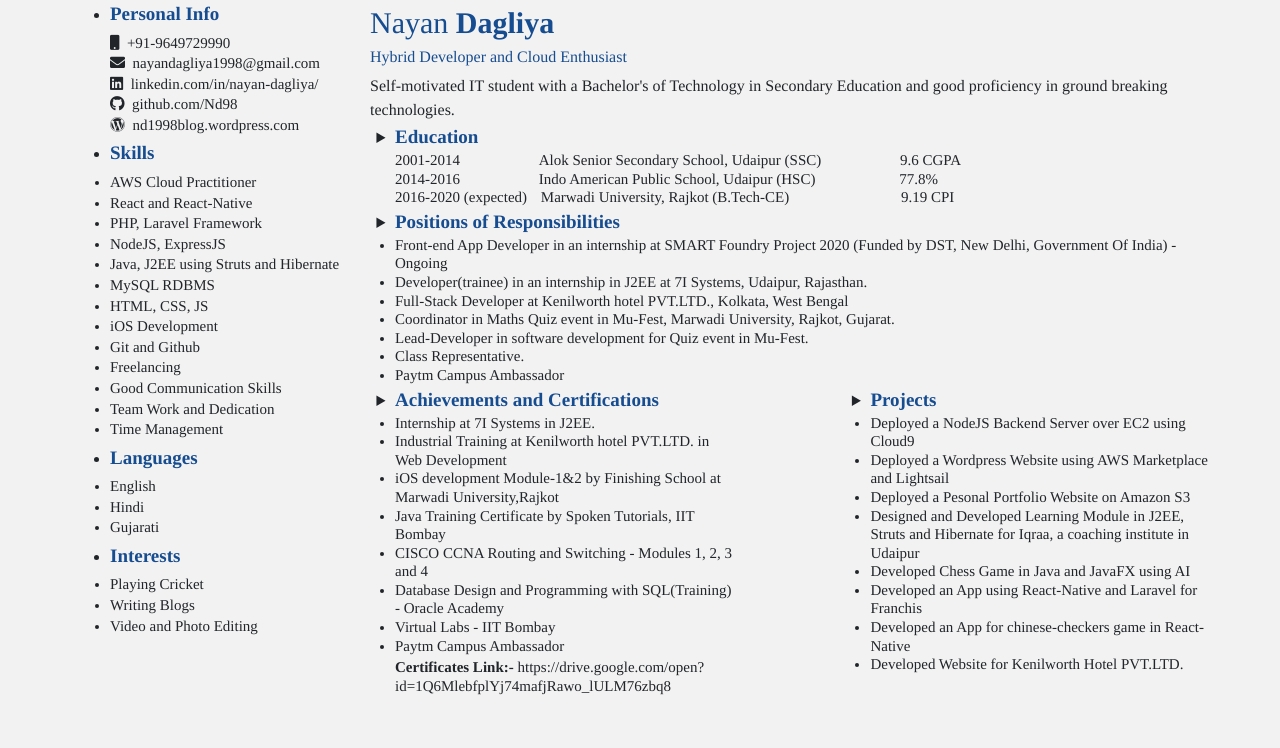
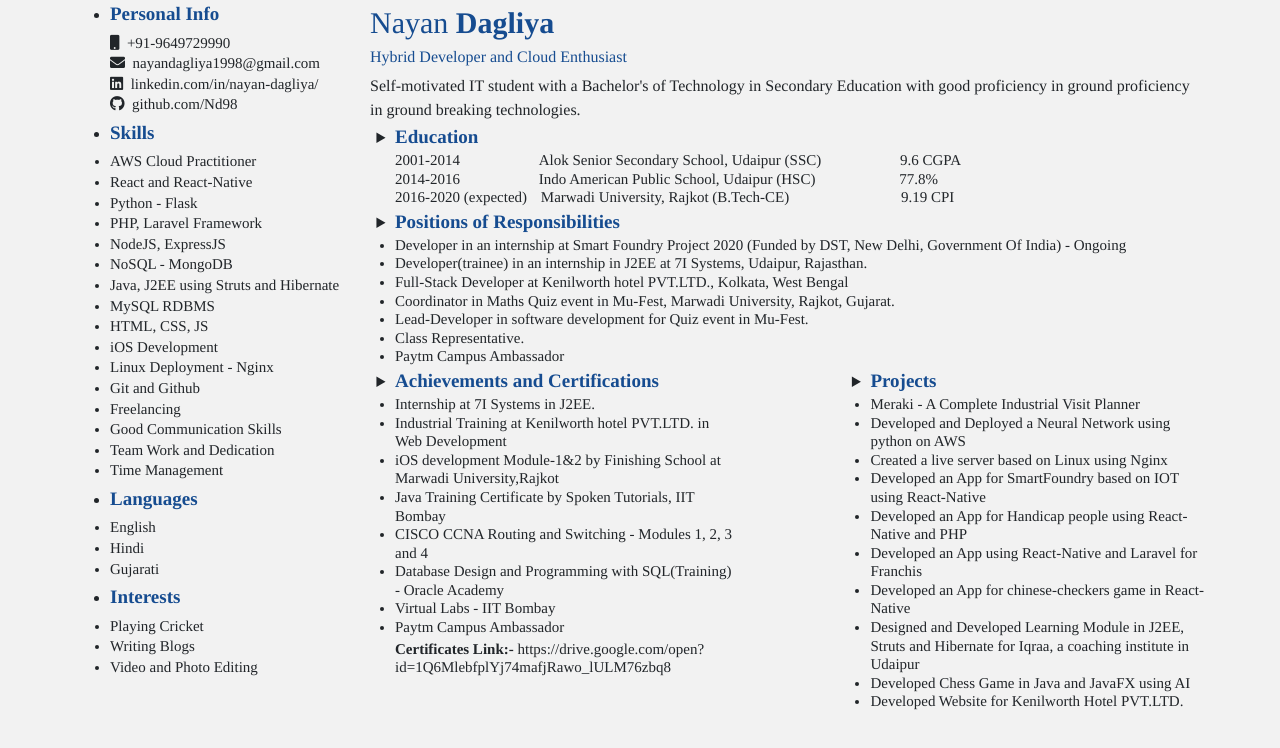
Before and after one commit to Nd98/Resume, a plain HTML site: page index.html in a window 1280 px wide. Drawn offline with nearby package versions, Linux system fonts and the light colour scheme.

Commit message:
added more details

```diff
--- a/index.html
+++ b/index.html
@@ -1,13 +1,18 @@
 <!DOCTYPE html>
 <html lang="en">
+
 <head>
     <meta charset="UTF-8">
     <meta name="viewport" content="width=device-width, initial-scale=1.0">
     <meta http-equiv="X-UA-Compatible" content="ie=edge">
     <title>Resume - Nayan Dagliya</title>
-    <link rel="stylesheet" href="https://stackpath.bootstrapcdn.com/bootstrap/4.3.1/css/bootstrap.min.css" integrity="sha384-ggOyR0iXCbMQv3Xipma34MD+dH/1fQ784/j6cY/iJTQUOhcWr7x9JvoRxT2MZw1T" crossorigin="anonymous">
-    <script src="https://stackpath.bootstrapcdn.com/bootstrap/4.3.1/js/bootstrap.min.js" integrity="sha384-JjSmVgyd0p3pXB1rRibZUAYoIIy6OrQ6VrjIEaFf/nJGzIxFDsf4x0xIM+B07jRM" crossorigin="anonymous"></script>
-    <link rel="stylesheet" href="https://use.fontawesome.com/releases/v5.4.2/css/all.css" integrity="sha384-/rXc/GQVaYpyDdyxK+ecHPVYJSN9bmVFBvjA/9eOB+pb3F2w2N6fc5qB9Ew5yIns" crossorigin="anonymous">
+    <link rel="stylesheet" href="https://stackpath.bootstrapcdn.com/bootstrap/4.3.1/css/bootstrap.min.css"
+        integrity="sha384-ggOyR0iXCbMQv3Xipma34MD+dH/1fQ784/j6cY/iJTQUOhcWr7x9JvoRxT2MZw1T" crossorigin="anonymous">
+    <script src="https://stackpath.bootstrapcdn.com/bootstrap/4.3.1/js/bootstrap.min.js"
+        integrity="sha384-JjSmVgyd0p3pXB1rRibZUAYoIIy6OrQ6VrjIEaFf/nJGzIxFDsf4x0xIM+B07jRM"
+        crossorigin="anonymous"></script>
+    <link rel="stylesheet" href="https://use.fontawesome.com/releases/v5.4.2/css/all.css"
+        integrity="sha384-/rXc/GQVaYpyDdyxK+ecHPVYJSN9bmVFBvjA/9eOB+pb3F2w2N6fc5qB9Ew5yIns" crossorigin="anonymous">
     <link href="new_resume.css" rel="stylesheet" type="text/css">
 </head>
 
@@ -22,11 +27,14 @@
                             Personal Info
                         </div>
                         <div class="list-content">
-                            <div class="row" style="display:block;margin-bottom: 2px"><i class="fas fa-mobile"></i> &nbsp;+91-9649729990</div>
-                            <div class="row" style="display:block;margin-bottom: 2px"><i class="fas fa-envelope"></i> &nbsp;nayandagliya1998@gmail.com</div>
-                            <div class="row" style="display:block;margin-bottom: 2px"><i class="fab fa-linkedin"></i> &nbsp;linkedin.com/in/nayan-dagliya/</div>
-                            <div class="row" style="display:block;margin-bottom: 2px"><i class="fab fa-github"></i> &nbsp;github.com/Nd98</div>
-                            <div class="row" style="display:block;margin-bottom: 2px"><i class="fab fa-wordpress"></i> &nbsp;nd1998blog.wordpress.com</div>
+                            <div class="row" style="display:block;margin-bottom: 2px"><i class="fas fa-mobile"></i>
+                                &nbsp;+91-9649729990</div>
+                            <div class="row" style="display:block;margin-bottom: 2px"><i class="fas fa-envelope"></i>
+                                &nbsp;nayandagliya1998@gmail.com</div>
+                            <div class="row" style="display:block;margin-bottom: 2px"><i class="fab fa-linkedin"></i>
+                                &nbsp;linkedin.com/in/nayan-dagliya/</div>
+                            <div class="row" style="display:block;margin-bottom: 2px"><i class="fab fa-github"></i>
+                                &nbsp;github.com/Nd98</div>
                         </div>
                     </li>
                     <li class="col-lg-12">
@@ -60,6 +68,18 @@
                             </div>
                             <div class="row" style="display:block">
                                 <div class="skill-name">
+                                    Python - Flask
+                                </div>
+                                <!-- <div class="skill-level">
+                                        <input type="checkbox" class="option-input checkbox" checked />
+                                        <input type="checkbox" class="option-input checkbox" checked />
+                                        <input type="checkbox" class="option-input checkbox" checked />
+                                        <input type="checkbox" class="option-input checkbox" />
+                                        <input type="checkbox" class="option-input checkbox" />
+                                    </div> -->
+                            </div>
+                            <div class="row" style="display:block">
+                                <div class="skill-name">
                                     PHP, Laravel Framework
                                 </div>
                                 <!-- <div class="skill-level">
@@ -79,6 +99,18 @@
                                         <input type="checkbox" class="option-input checkbox" checked />
                                         <input type="checkbox" class="option-input checkbox" checked />
                                         <input type="checkbox" class="option-input checkbox" />
+                                        <input type="checkbox" class="option-input checkbox" />
+                                    </div> -->
+                            </div>
+                            <div class="row" style="display:block">
+                                <div class="skill-name">
+                                    NoSQL - MongoDB
+                                </div>
+                                <!-- <div class="skill-level">
+                                            <input type="checkbox" class="option-input checkbox" checked />
+                                            <input type="checkbox" class="option-input checkbox" checked />
+                                            <input type="checkbox" class="option-input checkbox" checked />
+                                            <input type="checkbox" class="option-input checkbox" checked />
                                             <input type="checkbox" class="option-input checkbox" />
                                         </div> -->
                             </div>
@@ -121,6 +153,18 @@
                             <div class="row" style="display:block">
                                 <div class="skill-name">
                                     iOS Development
+                                </div>
+                                <!-- <div class="skill-level">
+                                            <input type="checkbox" class="option-input checkbox" checked />
+                                            <input type="checkbox" class="option-input checkbox" checked />
+                                            <input type="checkbox" class="option-input checkbox" checked />
+                                            <input type="checkbox" class="option-input checkbox" />
+                                            <input type="checkbox" class="option-input checkbox" />
+                                        </div> -->
+                            </div>
+                            <div class="row" style="display:block">
+                                <div class="skill-name">
+                                    Linux Deployment - Nginx
                                 </div>
                                 <!-- <div class="skill-level">
                                             <input type="checkbox" class="option-input checkbox" checked />
@@ -222,12 +266,10 @@
                     <div class="name-content">
                         Hybrid Developer and Cloud Enthusiast
                     </div>
-                    <!-- <div class="about">
-                        A self motivated IT student with a good proficiency in JavaScript, React, React-Native, developing APIs using Laravel, strong skills and ability in writing clean and efficient code, as well as executing and implementing standard software architectures such as MVC.
-                    </div> -->
                     <div class="about">
-                        Self-motivated IT student with a Bachelor's of Technology in Secondary Education and good proficiency in ground breaking technologies.
-                    </div>
+                        Self-motivated IT student with a Bachelor's of Technology in Secondary Education with good proficiency
+                        in ground proficiency in ground breaking technologies.
+
                 </div>
                 <ul class="row" style="line-height: 1;list-style: disclosure-closed">
                     <li class="col-lg-12">
@@ -237,9 +279,12 @@
                         <div class="list-content">
                             <div class="row">
                                 <ul style="padding:0;list-style:none">
-                                        <li>2001-2014 <span style="margin-left: 75px">Alok Senior Secondary School, Udaipur (SSC)</span> <span style="margin-left: 75px"> 9.6 CGPA</span></li>
-                                        <li>2014-2016 <span style="margin-left: 75px">Indo American Public School, Udaipur (HSC)</span> <span style="margin-left: 80px"> 77.8%</span></li>
-                                        <li>2016-2020 (expected) <span style="margin-left: 10px">Marwadi University, Rajkot (B.Tech-CE)</span> <span style="margin-left: 108px"> 9.19 CPI</span></li>
+                                    <li>2001-2014 <span style="margin-left: 75px">Alok Senior Secondary School, Udaipur
+                                            (SSC)</span> <span style="margin-left: 75px"> 9.6 CGPA</span></li>
+                                    <li>2014-2016 <span style="margin-left: 75px">Indo American Public School, Udaipur
+                                            (HSC)</span> <span style="margin-left: 80px"> 77.8%</span></li>
+                                    <li>2016-2020 (expected) <span style="margin-left: 10px">Marwadi University, Rajkot
+                                            (B.Tech-CE)</span> <span style="margin-left: 108px"> 9.19 CPI</span></li>
                                 </ul>
                             </div>
                         </div>
@@ -251,10 +296,13 @@
                         <div class="list-content">
                             <div class="row">
                                 <ul style="padding:0;list-style:disc;">
-                                                <li>Front-end App Developer in an internship at SMART Foundry Project 2020 (Funded by DST, New Delhi, Government Of India) - Ongoing</li>
-                                                <li>Developer(trainee) in an internship in J2EE at 7I Systems, Udaipur, Rajasthan.</li>
+                                    <li>Developer in an internship at Smart Foundry Project 2020 (Funded
+                                        by DST, New Delhi, Government Of India) - Ongoing</li>
+                                    <li>Developer(trainee) in an internship in J2EE at 7I Systems, Udaipur, Rajasthan.
+                                    </li>
                                     <li>Full-Stack Developer at Kenilworth hotel PVT.LTD., Kolkata, West Bengal</li>
-                                                <li>Coordinator in Maths Quiz event in Mu-Fest, Marwadi University, Rajkot, Gujarat. </li>
+                                    <li>Coordinator in Maths Quiz event in Mu-Fest, Marwadi University, Rajkot, Gujarat.
+                                    </li>
                                     <li>Lead-Developer in software development for Quiz event in Mu-Fest.</li>
                                     <li>Class Representative.</li>
                                     <li>Paytm Campus Ambassador</li>
@@ -279,7 +327,8 @@
                                     <li>Paytm Campus Ambassador</li>
                                 </ul>
                                 <div class="certificate" style="margin-top: 3px">
-                                                <b>Certificates Link:-</b> https://drive.google.com/open?id=1Q6MlebfplYj74mafjRawo_lULM76zbq8
+                                    <b>Certificates Link:-</b>
+                                    https://drive.google.com/open?id=1Q6MlebfplYj74mafjRawo_lULM76zbq8
                                 </div>
                             </div>
                         </div>
@@ -292,16 +341,16 @@
                         <div class="list-content">
                             <div class="row">
                                 <ul style="padding:0;list-style:disc;">
-                                                        <li>Deployed a NodeJS Backend Server over EC2 using Cloud9</li>
-                                                        <li>Deployed a Wordpress Website using AWS Marketplace and Lightsail</li>
-                                                        <li>Deployed a Pesonal Portfolio Website on Amazon S3</li>
-                                                        <li>Designed and Developed Learning Module in J2EE, Struts and Hibernate for Iqraa, a coaching institute in Udaipur</li>
-                                                        <li>Developed Chess Game in Java and JavaFX using AI</li>
+                                    <li>Meraki - A Complete Industrial Visit Planner</li>
+                                    <li>Developed and Deployed a Neural Network using python on AWS</li>
+                                    <li>Created a live server based on Linux using Nginx</li>
+                                    <li>Developed an App for SmartFoundry based on IOT using React-Native</li>
+                                    <li>Developed an App for Handicap people using React-Native and PHP </li>
                                     <li>Developed an App using React-Native and Laravel for Franchis</li>
                                     <li>Developed an App for chinese-checkers game in React-Native</li>
-                                                        <!-- <li>Developed To-do list App using React-Native and Laravel</li> -->
-                                                        <!-- <li>Developed Backend using PHP for amanecer.tech</li>
-                                                        <li>Developed Backend using PHP for yourfriendhere.com(Under Development)</li> -->
+                                    <li>Designed and Developed Learning Module in J2EE, Struts and Hibernate for Iqraa,
+                                        a coaching institute in Udaipur</li>
+                                    <li>Developed Chess Game in Java and JavaFX using AI</li>
                                     <li>Developed Website for Kenilworth Hotel PVT.LTD.</li>
 
                                 </ul>
@@ -314,7 +363,11 @@
 
 </body>
 
-<script src="https://code.jquery.com/jquery-3.3.1.slim.min.js" integrity="sha384-q8i/X+965DzO0rT7abK41JStQIAqVgRVzpbzo5smXKp4YfRvH+8abtTE1Pi6jizo" crossorigin="anonymous"></script>
-<script src="https://cdnjs.cloudflare.com/ajax/libs/popper.js/1.14.7/umd/popper.min.js" integrity="sha384-UO2eT0CpHqdSJQ6hJty5KVphtPhzWj9WO1clHTMGa3JDZwrnQq4sF86dIHNDz0W1" crossorigin="anonymous"></script>
+<script src="https://code.jquery.com/jquery-3.3.1.slim.min.js"
+    integrity="sha384-q8i/X+965DzO0rT7abK41JStQIAqVgRVzpbzo5smXKp4YfRvH+8abtTE1Pi6jizo"
+    crossorigin="anonymous"></script>
+<script src="https://cdnjs.cloudflare.com/ajax/libs/popper.js/1.14.7/umd/popper.min.js"
+    integrity="sha384-UO2eT0CpHqdSJQ6hJty5KVphtPhzWj9WO1clHTMGa3JDZwrnQq4sF86dIHNDz0W1"
+    crossorigin="anonymous"></script>
 
 </html>
```
Lines whose indentation alone changed are shown as unchanged.
